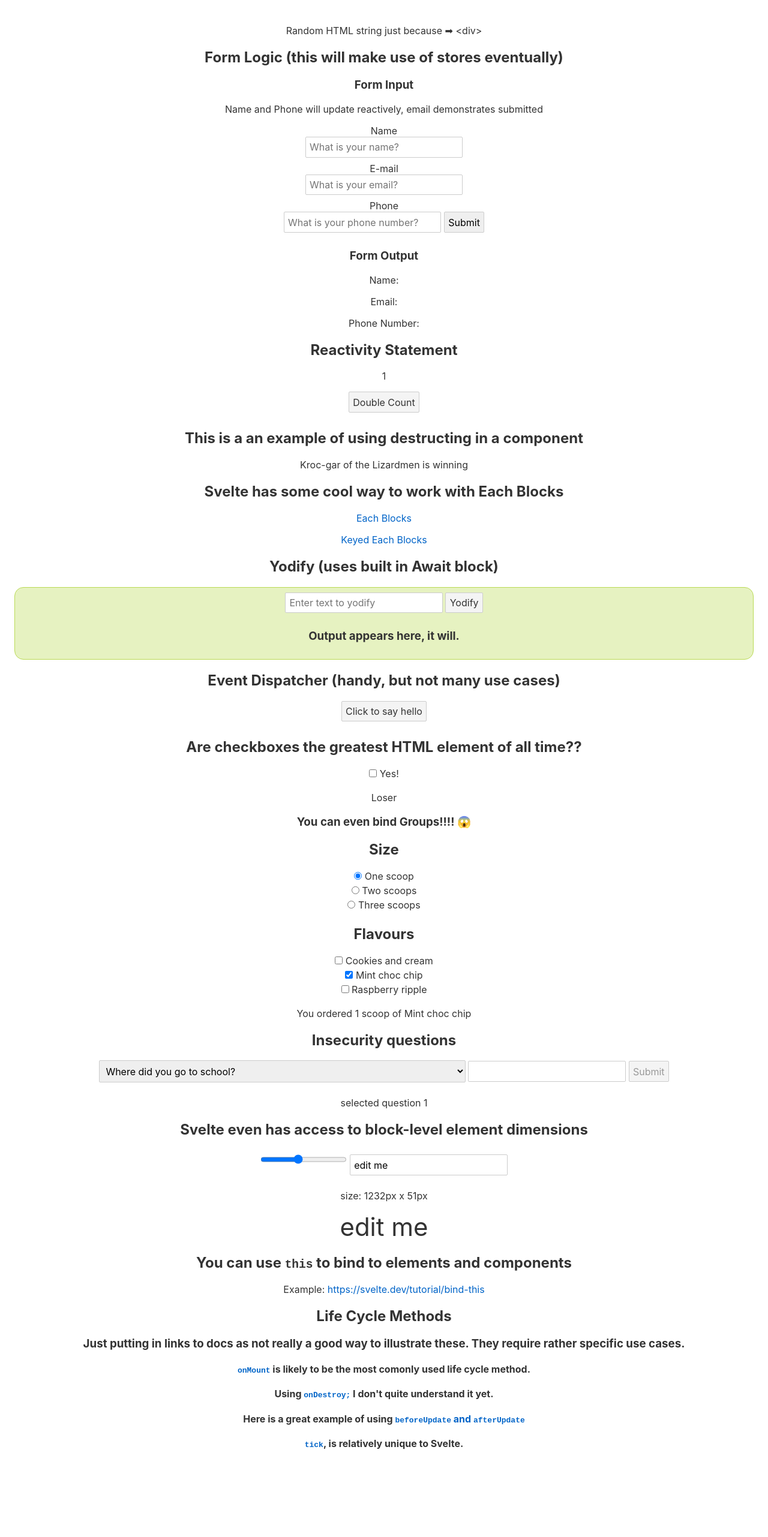
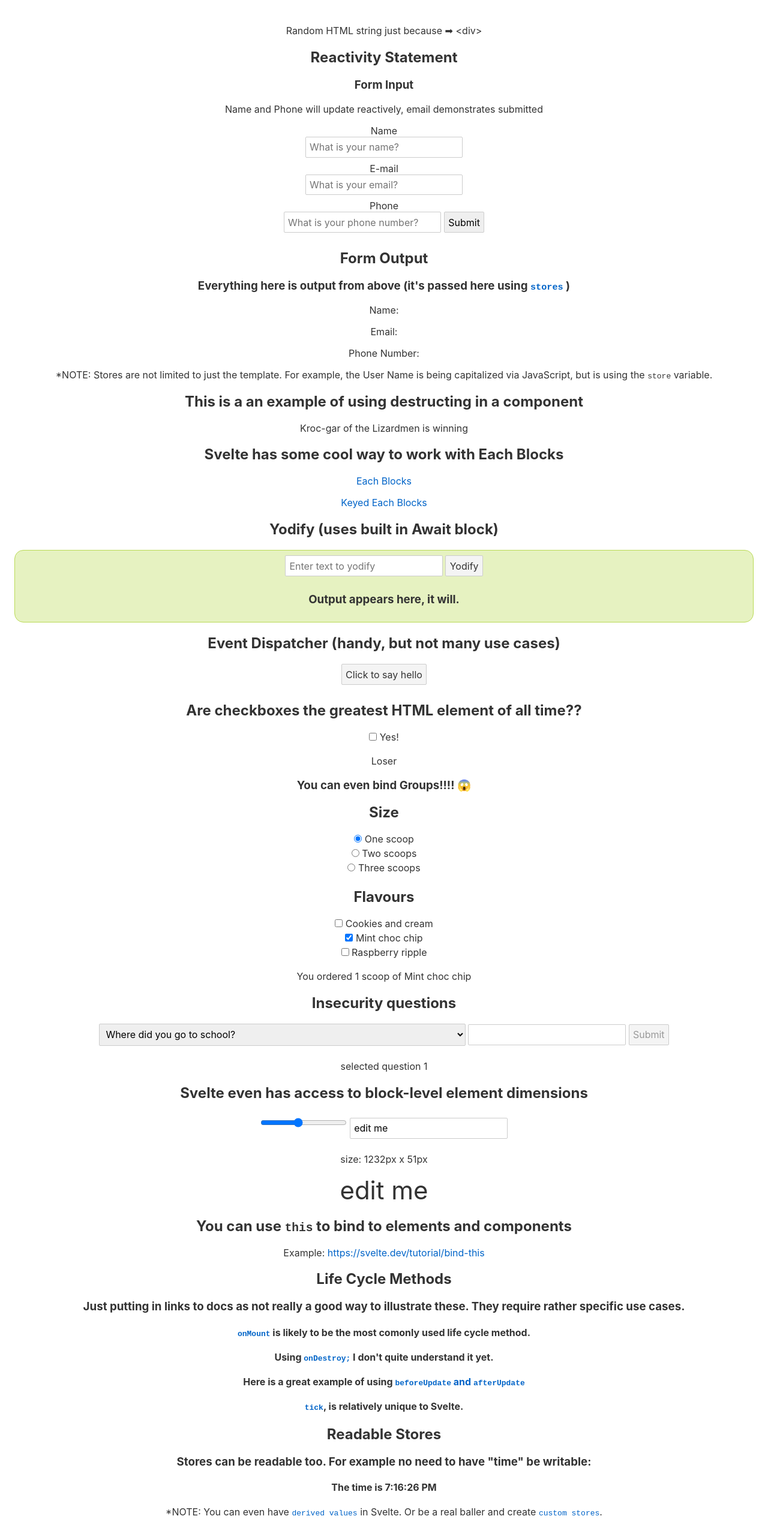
Before and after one commit to TruJared/svelteDocsPlayground, a Svelte app: page / in a window 1280 px wide. Shown: the part 106-2669 px from the top of the page at 60% size. Before the commit the page ends 2560 px from the top, so only its background shows below. Built offline with nearby package versions, Linux system fonts and the light colour scheme.

Commit message:
did stuff

```diff
--- a/src/App.svelte
+++ b/src/App.svelte
@@ -1,12 +1,17 @@
+<!-- YOU ARE HERE: https://svelte.dev/tutorial/tweened -->
+
 <script>
-    import NameChanger from './NameChanger.svelte';
-    import ReactivityStatement from './ReactivityStatement.svelte';
+    import NameChanger from './FormInput.svelte';
+    import FormInput from './FormInput.svelte';
     import Destructuring from './Destructuring.svelte';
     import Each from './Each.svelte';
     import Yodify from './Yodify.svelte';
     import EventDispatcher from './EventDispatcher.svelte';
     import Bindings from './Bindings.svelte';
     import LifeCycleMethods from './LifeCycleMethods.svelte';
+    import FormOutput from './FormOutput.svelte';
+    	import { time } from './stores.js';
+
 
     const htmlString = '&lt;div&gt';
 
@@ -26,6 +31,14 @@
             pageUrl: 'https://svelte.dev/tutorial/keyed-each-blocks',
         },
     ];
+
+	const formatter = new Intl.DateTimeFormat('en', {
+		hour12: true,
+		hour: 'numeric',
+		minute: '2-digit',
+		second: '2-digit'
+	});
+
 
     function handleMessage(event) {
         alert(event.detail.text);
@@ -59,10 +72,17 @@
         Random HTML string just because ➡
         {@html htmlString}
     </p>
-    <h2>Form Logic (this will make use of stores eventually)</h2>
-    <NameChanger />
     <h2>Reactivity Statement</h2>
-    <ReactivityStatement />
+    <FormInput />
+    <h2>Form Output</h2>
+    <h3>
+        Everything here is output from above (it's passed here using
+        <a href="https://svelte.dev/tutorial/writable-stores" target="_blank">
+            <code>stores</code>
+        </a>
+        )
+    </h3>
+    <FormOutput />
     <h2>This is a an example of using destructing in a component</h2>
     <Destructuring {...warhammer} />
     <h2>Svelte has some cool way to work with Each Blocks</h2>
@@ -77,4 +97,9 @@
     <Bindings />
     <h2>Life Cycle Methods</h2>
     <LifeCycleMethods />
+    <h2>Readable Stores</h2>
+    <h3>Stores can be readable too. For example no need to have "time" be writable:</h3>
+    <h4>The time is {formatter.format($time)}</h4>
+    <p>*NOTE: You can even have <a href="https://svelte.dev/tutorial/derived-stores" target="_blank"><code>derived values</code></a> in Svelte. Or be a real baller and create <a href="https://svelte.dev/tutorial/custom-stores" target="_blank"><code>custom stores</code></a>.</p>
+
 </main>
--- a/src/Bindings.svelte
+++ b/src/Bindings.svelte
@@ -38,15 +38,6 @@
 </script>
 
 <style>
-    security-questions {
-        display: block;
-        width: 500px;
-        max-width: 100%;
-    }
-
-    	dimentions__input { display: block; }
-	dimentions__div { display: inline-block; }
-	dimentsion__span { word-break: break-all; }
 </style>
 
 <label>
--- /dev/null
+++ b/src/FormInput.svelte
@@ -0,0 +1,29 @@
+<script>
+import {user} from './stores.js';
+let userPhone;
+
+    // * not an ideal way to handle this, but illustrates stores being used in the script tag * //
+    function capitalize() {
+        if(typeof $user.name !== 'string')return;
+        return $user.name = $user.name.charAt(0).toUpperCase() + $user.name.slice(1);
+
+    }
+
+
+
+</script>
+
+<h3>Form Input</h3>
+<p>Name and Phone will update reactively, email demonstrates submitted</p>
+<!-- any event can be set to listen using `on:` -->
+<!-- it is possible to pipe event modifiers on listeners https://svelte.dev/tutorial/event-modifiers -->
+<form on:submit|preventDefault={()=>$user.phone = userPhone}>
+    <label for="userName">Name</label>
+    <!-- bind  https://svelte.dev/tutorial/text-inputs -->
+    <input id="userName" type="text" placeholder='What is your name?' on:keyup={() => capitalize()} bind:value={$user.name}/>
+    <label for="userEmail">E-mail</label>
+    <input id="userEmail" type="text" placeholder="What is your email?"  bind:value={$user.email}/>
+    <label for="userPhone">Phone</label>
+    <input id="userPhone" type="text"  placeholder="What is your phone number?" bind:value={userPhone}/>
+    <input type=submit value="Submit">
+</form>
--- /dev/null
+++ b/src/FormOutput.svelte
@@ -0,0 +1,9 @@
+<script>
+    import {user} from "./stores";
+
+</script>
+
+<p>Name: {$user.name}</p>
+<p>Email: {$user.email}</p>
+<p>Phone Number: {$user.phone}</p>
+<p>*NOTE: Stores are not limited to just the template. For example, the User Name is being capitalized via JavaScript, but is using the <code>store</code> variable.</p>
--- /dev/null
+++ b/src/FormReset.svelte
@@ -0,0 +1 @@
+<h5>reset form</h5>
--- a/src/NameChanger.svelte
+++ /dev/null
@@ -1,27 +0,0 @@
-<script>
-    let userName = '';
-    let userEmail = '';
-    let userPhone = '';
-    let updatedUserPhone = '';
-
-</script>
-
-<h3>Form Input</h3>
-<p>Name and Phone will update reactively, email demonstrates submitted</p>
-<!-- any event can be set to listen using `on:` -->
-<!-- it is possible to pipe event modifiers on listeners https://svelte.dev/tutorial/event-modifiers -->
-<form on:submit|preventDefault={()=>updatedUserPhone=userPhone}>
-    <label for="userName">Name</label>
-    <!-- bind  https://svelte.dev/tutorial/text-inputs -->
-    <input id="userName" type="text" placeholder='What is your name?' bind:value={userName}/>
-    <label for="userEmail">E-mail</label>
-    <input id="userEmail" type="text" placeholder="What is your email?"  bind:value={userEmail}/>
-    <label for="userPhone">Phone</label>
-    <input id="userPhone" type="text"  placeholder="What is your phone number?" bind:value={userPhone}/>
-    <input type=submit value="Submit">
-</form>
-<!-- todo move output to it's own component using store -->
-<h3>Form Output</h3>
-<p>Name: {userName}</p>
-<p>Email: {userEmail}</p>
-<p>Phone Number: {updatedUserPhone}</p>
--- /dev/null
+++ b/src/stores.js
@@ -0,0 +1,17 @@
+import { readable, writable } from 'svelte/store';
+
+export const user = writable({
+    name: '',
+    phone: '',
+    email: '',
+});
+
+export const time = readable(new Date(), function start(set) {
+    const interval = setInterval(() => {
+        set(new Date());
+    }, 1000);
+
+    return function stop() {
+        clearInterval(interval);
+    };
+});
```
Also changed, not shown: src/helpers.js (deleted, +0 -9 lines), src/store.js (deleted, +0 -8 lines), src/ReadableStores.svelte (added).
